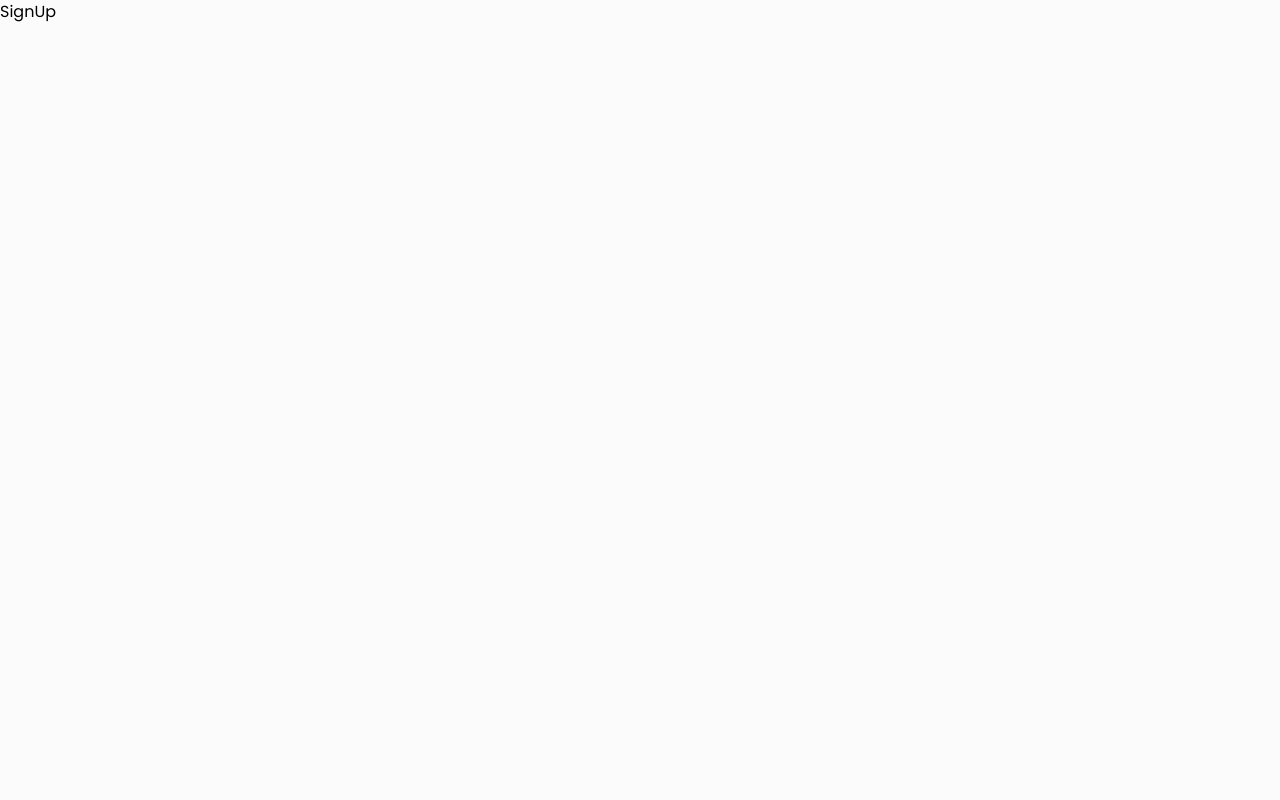
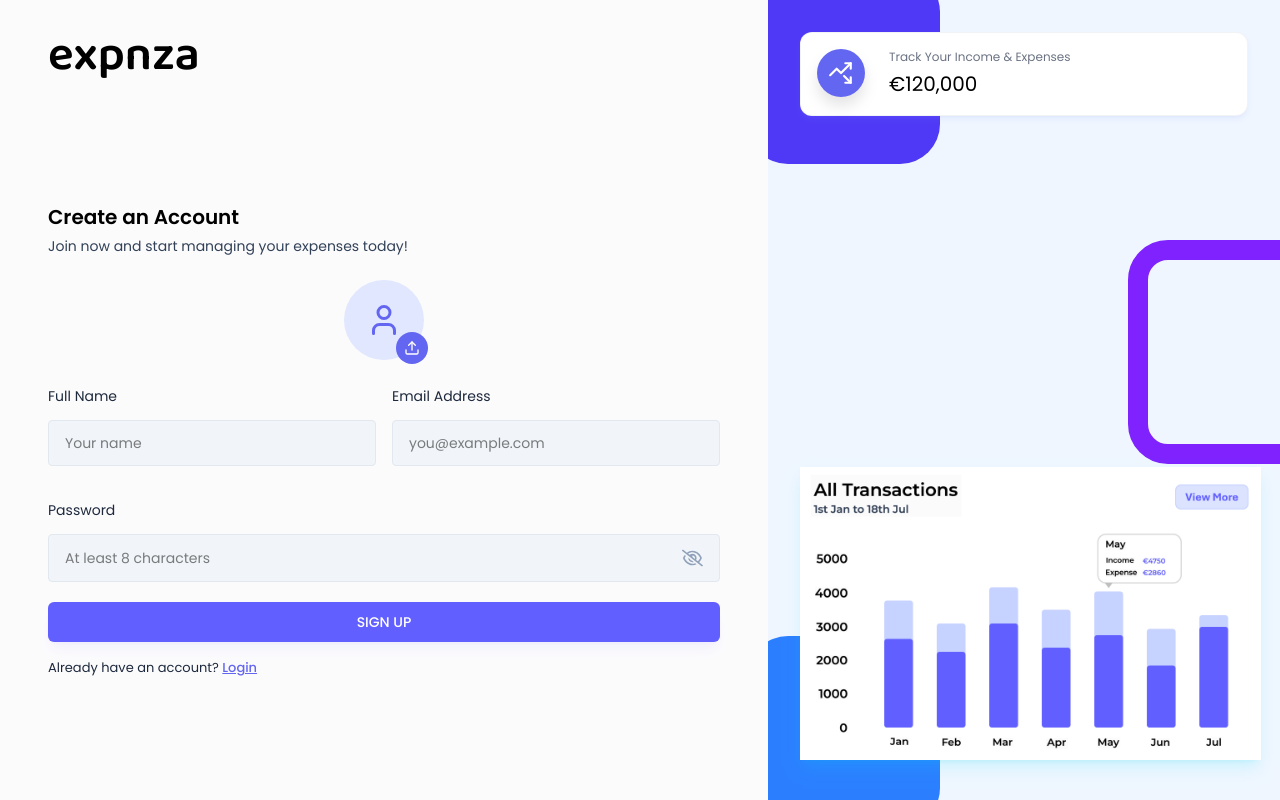
Before and after one commit to ipeng5/expnza-spending-tracker, a React (Vite) app in the folder frontend/expnza/: page /signUp in a window 1280 px wide. Built offline with nearby package versions, Linux system fonts and the light colour scheme.

Commit message:
Create sign up form

```diff
--- /dev/null
+++ b/frontend/expnza/src/components/Inputs/AvatarSelector.jsx
@@ -0,0 +1,67 @@
+import { useRef, useState } from "react";
+import { LuUser, LuUpload, LuTrash } from "react-icons/lu";
+
+function AvatarSelector({ image, setImage }) {
+  const inputRef = useRef(null);
+  const [previewUrl, setPreviewUrl] = useState(null);
+
+  function handleImageChange(e) {
+    const file = e.target.files[0];
+    if (file) {
+      setImage(file);
+      const preview = URL.createObjectURL(file);
+      setPreviewUrl(preview);
+    }
+  }
+
+  function handleRemoveImage(e) {
+    setImage(null);
+    setPreviewUrl(null);
+  }
+
+  function onChooseFile() {
+    inputRef.current.click();
+  }
+
+  return (
+    <div className="flex justify-center mb-6">
+      <input
+        type="file"
+        accept="image/*"
+        ref={inputRef}
+        onChange={handleImageChange}
+        className="hidden"
+      />
+
+      {!image ? (
+        <div className="w-20 h-20 flex items-center justify-center bg-indigo-100 rounded-full relative">
+          <LuUser className="text-4xl text-primary" />
+          <button
+            type="button"
+            className="w-8 h-8 flex items-center justify-center bg-primary text-white rounded-full absolute -bottom-1 -right-1"
+            onClick={onChooseFile}
+          >
+            <LuUpload />
+          </button>
+        </div>
+      ) : (
+        <div className="relative">
+          <img
+            src={previewUrl}
+            alt="Profile photo"
+            className="w-20 h-20 rounded-full object-cover"
+          />
+          <button
+            type="button"
+            className="w-8 h-8 flex items-center justify-center bg-red-500 text-white rounded-full absolute -bottom-1 -right-1"
+            onClick={handleRemoveImage}
+          >
+            <LuTrash />
+          </button>
+        </div>
+      )}
+    </div>
+  );
+}
+
+export default AvatarSelector;
--- a/frontend/expnza/src/components/Inputs/Input.jsx
+++ b/frontend/expnza/src/components/Inputs/Input.jsx
@@ -10,7 +10,7 @@
 
   return (
     <div>
-      <label className="text-[13px] text-slate-800">{label}</label>
+      <label className="text-[14px] text-slate-800">{label}</label>
       <div className="input-box">
         <input
           type={
--- a/frontend/expnza/src/components/layouts/AuthLayout.jsx
+++ b/frontend/expnza/src/components/layouts/AuthLayout.jsx
@@ -5,7 +5,7 @@
   return (
     <div className="flex">
       <div className="w-screen h-screen md:w-[60vw] px-12 pt-8 pb-12">
-        <h2 className="text-3xl font-medium text-black logo-font">expnza</h2>
+        <h2 className="text-5xl font-medium text-black logo-font">expnza</h2>
         {children}
       </div>
 
--- a/frontend/expnza/src/pages/Auth/SignUp.jsx
+++ b/frontend/expnza/src/pages/Auth/SignUp.jsx
@@ -1,5 +1,99 @@
+import { useState } from "react";
+import { Link, useNavigate } from "react-router-dom";
+import AuthLayout from "../../components/layouts/AuthLayout";
+import Input from "../../components/Inputs/Input";
+import { validateEmail } from "../../utils/helper";
+import AvatarSelector from "../../components/Inputs/AvatarSelector";
+
 function SignUp() {
-  return <div>SignUp</div>;
+  const [image, setImage] = useState(null);
+  const [fullName, setFullName] = useState("");
+  const [email, setEmail] = useState("");
+  const [password, setPassword] = useState("");
+  const [error, setError] = useState(null);
+
+  const navigate = useNavigate();
+
+  async function handleSignUp(e) {
+    e.preventDefault();
+
+    let avatarImageurl = "";
+
+    if (!fullName) {
+      setError("Please enter your name");
+      return;
+    }
+
+    if (!validateEmail(email)) {
+      setError("Please enter a valid email address");
+      return;
+    }
+
+    if (!password) {
+      setError("Please enter the password");
+      return;
+    }
+
+    if (password.length < 8) {
+      setError("Password must be at least 8 characters long");
+      return;
+    }
+
+    setError("");
+  }
+
+  return (
+    <AuthLayout>
+      <div className="lg:w-[100%] h-auto md:h-full mt-10 md:mt-0 flex flex-col justify-center">
+        <h3 className="text-xl font-semibold text-black">Create an Account</h3>
+        <p className="text-sm text-slate-700 mt-[5px] mb-6">
+          Join now and start managing your expenses today!
+        </p>
+
+        <form onSubmit={handleSignUp}>
+          <AvatarSelector image={image} setImage={setImage} />
+          <div className="grid grid-cols-1 md:grid-cols-2 gap-4">
+            <Input
+              value={fullName}
+              onChange={({ target }) => setFullName(target.value)}
+              label="Full Name"
+              placeholder="Your name"
+              type="text"
+            />
+            <Input
+              value={email}
+              onChange={({ target }) => setEmail(target.value)}
+              label="Email Address"
+              placeholder="you@example.com"
+              type="text"
+            />
+            <div className="col-span-2">
+              <Input
+                value={password}
+                onChange={({ target }) => setPassword(target.value)}
+                label="Password"
+                placeholder="At least 8 characters"
+                type="password"
+              />
+            </div>
+          </div>
+
+          {error && <p className="text-red-500 text-xs pb-2.5 ">{error}</p>}
+
+          <button type="submit" className="btn-primary">
+            SIGN UP
+          </button>
+
+          <p className="text-[13px] text-slate-800 mt-3">
+            Already have an account?{" "}
+            <Link className="font-medium text-primary underline" to="/login">
+              Login
+            </Link>
+          </p>
+        </form>
+      </div>
+    </AuthLayout>
+  );
 }
 
 export default SignUp;
```
